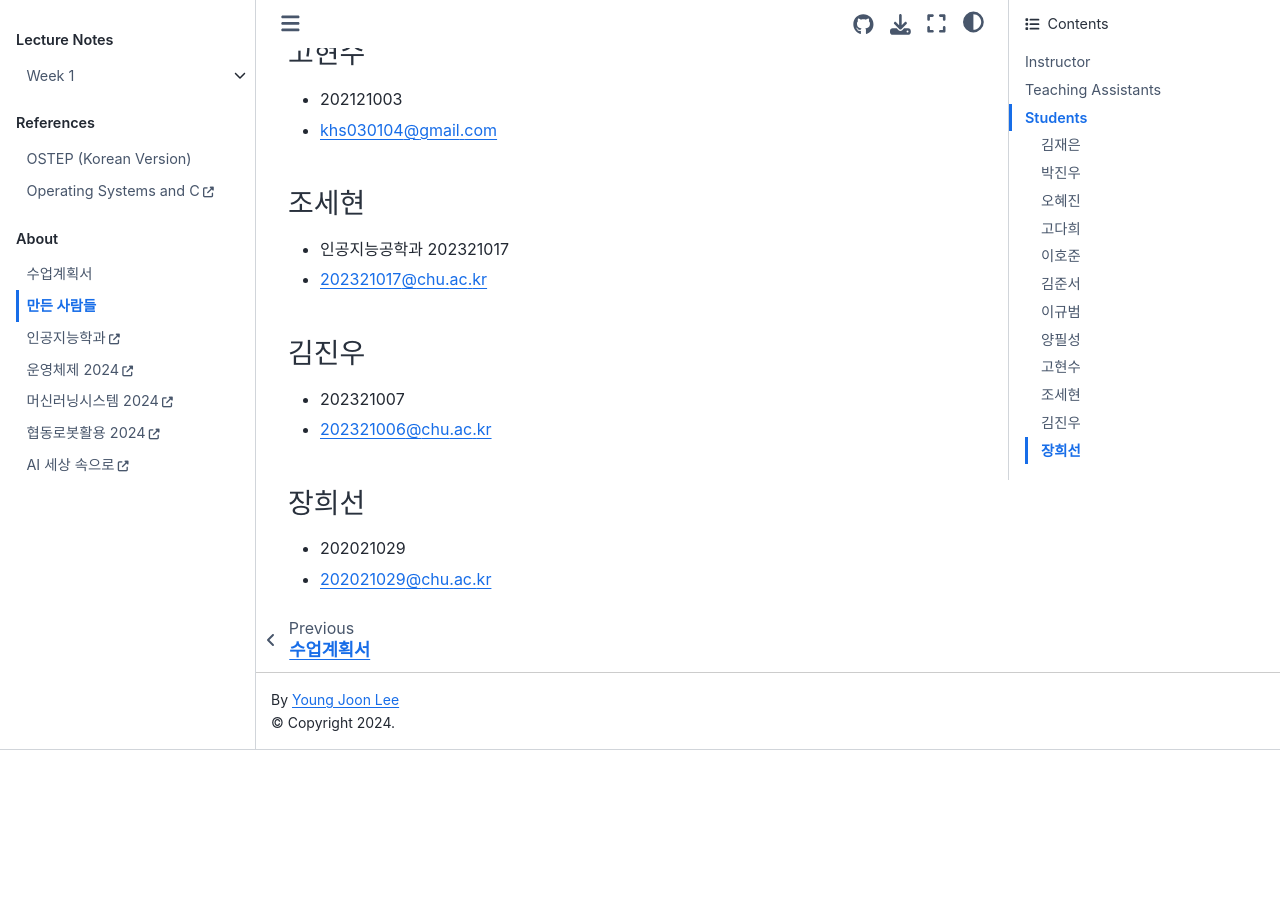
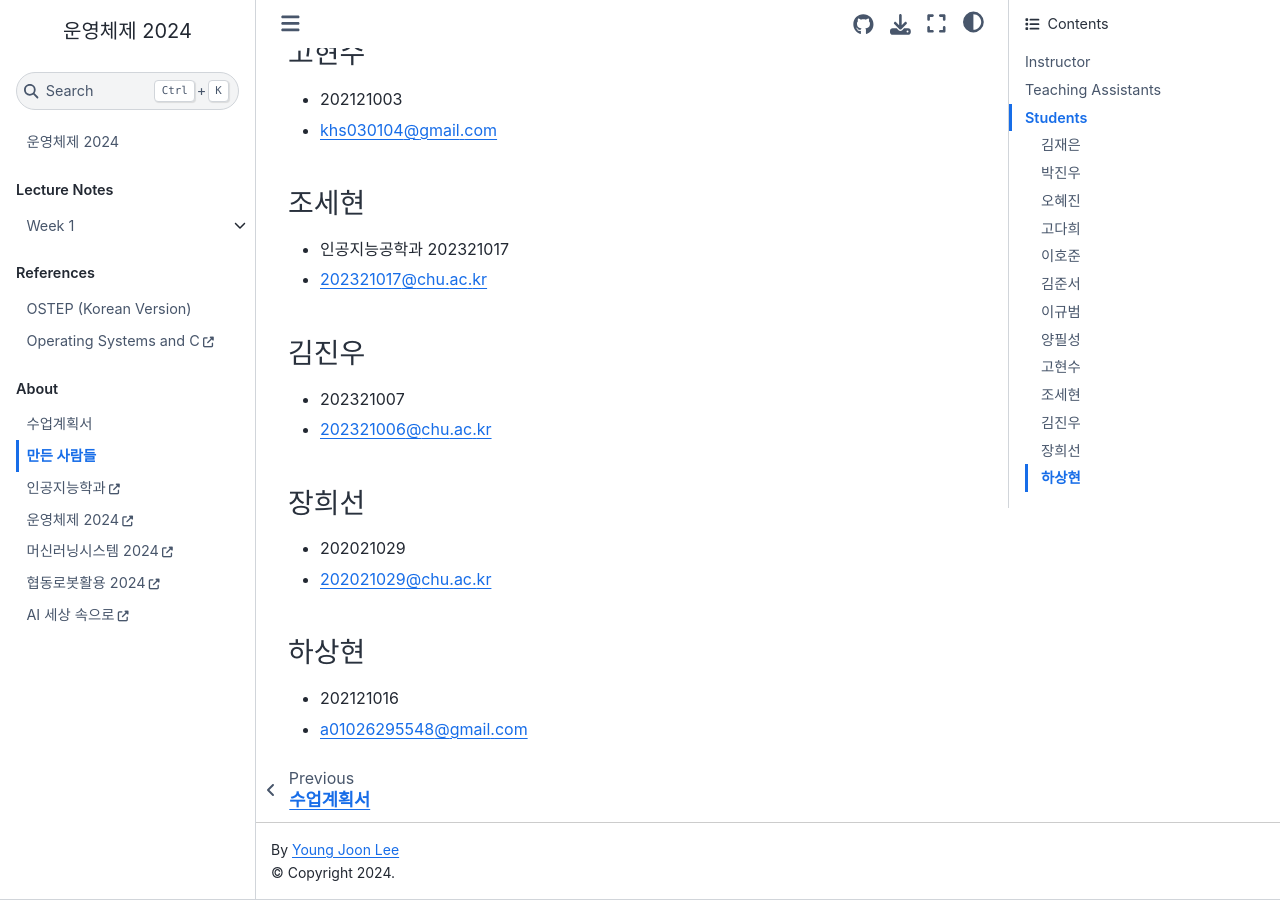
Before and after one commit to entelecheia/os-2024, a Jupyter Book: the page built from book/about/index.md, in a window 1280 px wide and 900 px high, scrolled down 1955 px. Built offline with Jupyter Book 1.0.4 settings and Sphinx 7.4.7 and the Sphinx Book theme 1.1.4, drawn with Linux system fonts in a browser that asks for light colours; a script that is not in the unit is left out; before the commit the page ends 2705 px from its top, so only the background shows below that.

Commit message:
2121016 index.md

```diff
--- a/book/about/index.md
+++ b/book/about/index.md
@@ -80,3 +80,8 @@
 
  - 202021029
  - 202021029@chu.ac.kr
+
+### 하상현
+
+- 202121016
+- a01026295548@gmail.com
```
